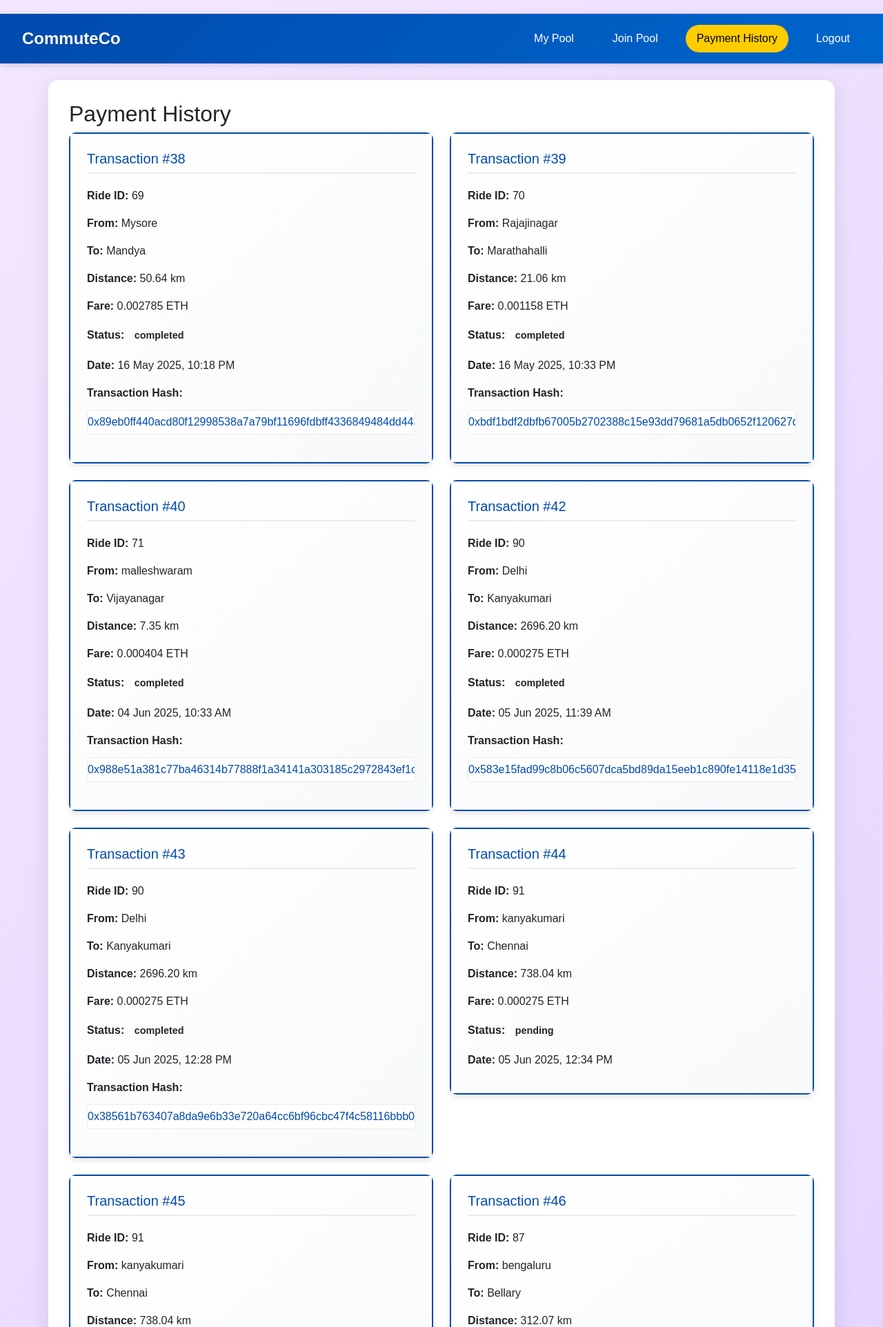
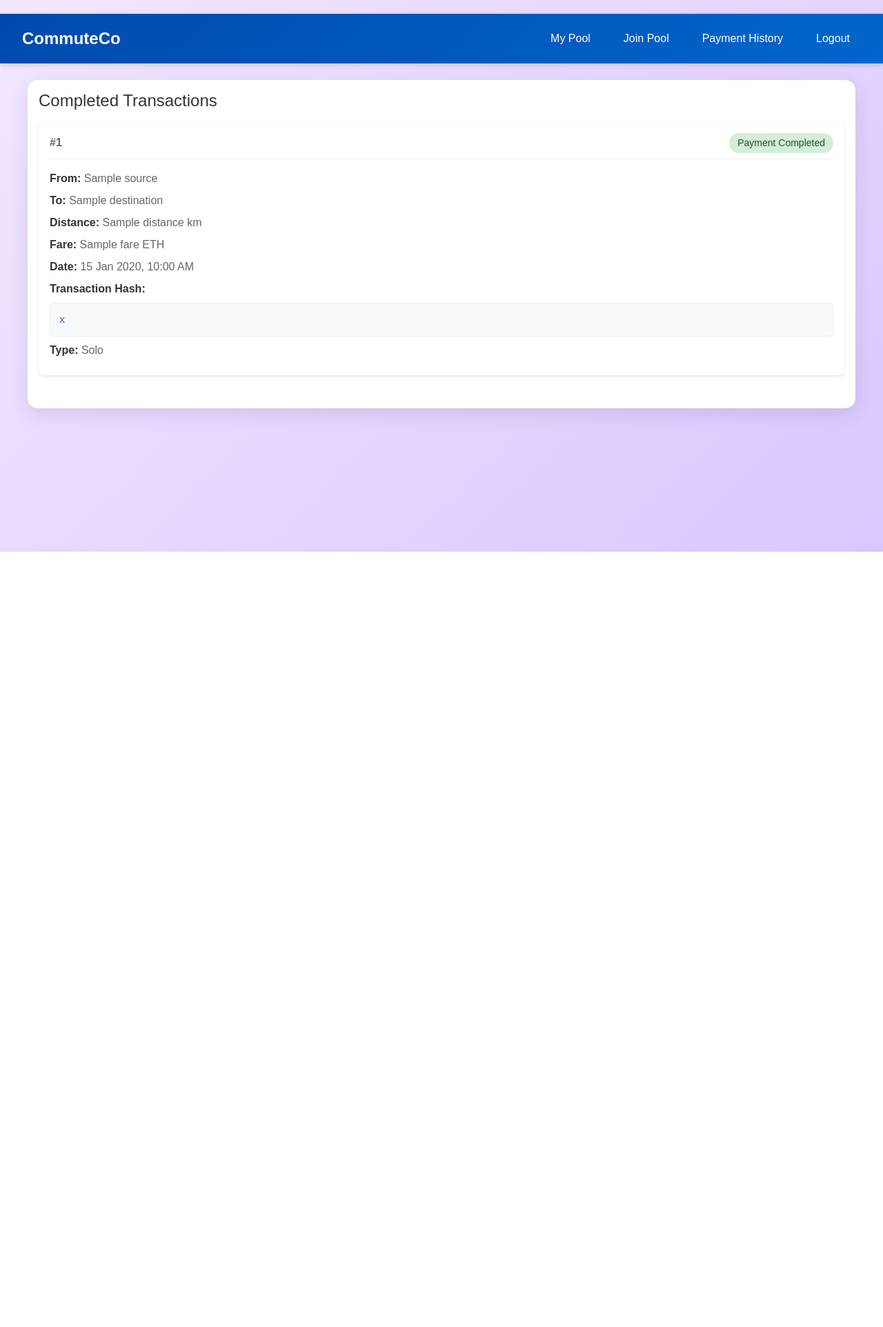
Before and after one commit to Gagan-09/CommuteCo_P, a Django app: template app/templates/driver/transactions.html in a window 1280 px wide. Shown: the top 1924 px of the page at 69% size. After the commit the page ends 800 px from the top, so only its background shows below. Run offline with Django 5.2, Linux system fonts and the light colour scheme; data comes from the database, SQL or seed files in the repository; both versions use the stored data as it was after the commit; tables that the repository leaves empty hold one stand-in row (values such as "Sample post"); the template is opened without the code that fills it: values that come from a table or form of the project are taken from there, most other values are stand-ins (such as "Sample title", 1, 10 or a date in 2020).

Commit message:
Solo rider payment success

```diff
--- a/app/templates/driver/home.html
+++ b/app/templates/driver/home.html
@@ -545,7 +545,10 @@
             "X-CSRFToken": document.querySelector("[name=csrfmiddlewaretoken]")
               .value,
           },
-          body: JSON.stringify({ walletAddress: walletAddress }),
+          body: JSON.stringify({
+            walletAddress: walletAddress,
+            amount: "0", // For driver's wallet check, we just want to see the balance
+          }),
         });
 
         const data = await response.json();
--- a/app/templates/driver/transactions.html
+++ b/app/templates/driver/transactions.html
@@ -21,27 +21,68 @@
 </div>
 
 <div class="container mt-4">
-  <h2>{% if request.session.driver_id %}Driver{% else %}Payment{% endif %} History</h2>
-  <div class="row">
-    {% for transaction in transactions %}
-    <div class="col-md-6 mb-4">
-      <div class="card">
-        <div class="card-body">
-          <h5 class="card-title">Transaction #{{ transaction.id }}</h5>
-          <p><strong>Ride ID:</strong> {{ transaction.ride.id }}</p>
+  <!-- <h2>Transactions</h2> -->
+
+  <!-- Status Filter -->
+  <!-- <div class="status-filter">
+    <select id="statusFilter" class="form-control" onchange="filterTransactions()">
+      <option value="all">All Transactions</option>
+      <option value="pending" selected>Pending Transactions</option>
+      <option value="completed">Completed Transactions</option>
+    </select>
+  </div> -->
+
+  <!-- Pending Transactions -->
+  <!-- <div class="transaction-section" id="pendingSection">
+    <h3>Pending Transactions</h3>
+    {% if pending_transactions %}
+    <div class="transaction-list">
+      {% for transaction in pending_transactions %}
+      <div class="transaction-card">
+        <div class="transaction-header">
+          <span class="transaction-id">#{{ transaction.id }}</span>
+          <span class="status-badge status-pending">Pending</span>
+        </div>
+        <div class="transaction-details">
           <p><strong>From:</strong> {{ transaction.source }}</p>
           <p><strong>To:</strong> {{ transaction.destination }}</p>
-          <p>
-            <strong>Distance:</strong> {{ transaction.distance|floatformat:2 }}
-            km
-          </p>
-          <p><strong>Fare:</strong> {{ transaction.fare|floatformat:6 }} ETH</p>
-          <p>
-            <strong>Status:</strong>
-            <span class="status-badge {% if transaction.status == 'Completed' %}status-completed{% elif transaction.status == 'Pending' %}status-pending{% endif %}">
-              {{ transaction.status }}
-            </span>
-          </p>
+          <p><strong>Distance:</strong> {{ transaction.distance }} km</p>
+          <p><strong>Fare:</strong> {{ transaction.fare }} ETH</p>
+          <p><strong>Date:</strong> {{ transaction.created_at|date:"d M Y, h:i A" }}</p>
+          {% if transaction.ride.is_carpool %}
+            {% if transaction.passenger_count == 1 %}
+              <p><strong>Type:</strong> Solo</p>
+            {% else %}
+              <p><strong>Type:</strong> Carpool</p>
+            {% endif %}
+          {% else %}
+            <p><strong>Type:</strong> Solo</p>
+          {% endif %}
+        </div>
+      </div>
+      {% endfor %}
+    </div>
+    {% else %}
+    <p class="no-transactions">No pending transactions</p>
+    {% endif %}
+  </div> -->
+
+  <!-- Completed Transactions -->
+  <div class="transaction-section" id="completedSection">
+    <h3>Completed Transactions</h3>
+    {% if completed_transactions %}
+    <div class="transaction-list">
+      {% for transaction in completed_transactions %}
+      <div class="transaction-card">
+        <div class="transaction-header">
+          <span class="transaction-id">#{{ transaction.id }}</span>
+          <span class="status-badge status-completed">Payment Completed</span>
+        </div>
+        <div class="transaction-details">
+          <p><strong>From:</strong> {{ transaction.source }}</p>
+          <p><strong>To:</strong> {{ transaction.destination }}</p>
+          <p><strong>Distance:</strong> {{ transaction.distance }} km</p>
+          <p><strong>Fare:</strong> {{ transaction.fare }} ETH</p>
           <p><strong>Date:</strong> {{ transaction.created_at|date:"d M Y, h:i A" }}</p>
           {% if transaction.transaction_hash %}
             <p>
@@ -53,14 +94,22 @@
               </div>
             </p>
           {% endif %}
+          {% if transaction.ride.is_carpool %}
+            {% if transaction.passenger_count == 1 %}
+              <p><strong>Type:</strong> Solo</p>
+            {% else %}
+              <p><strong>Type:</strong> Carpool</p>
+            {% endif %}
+          {% else %}
+            <p><strong>Type:</strong> Solo</p>
+          {% endif %}
         </div>
       </div>
+      {% endfor %}
     </div>
-    {% empty %}
-    <div class="col-12">
-      <p class="text-center">No transactions found.</p>
-    </div>
-    {% endfor %}
+    {% else %}
+    <p class="no-transactions">No completed transactions</p>
+    {% endif %}
   </div>
 </div>
 
@@ -80,30 +129,25 @@
   .titlePoint {
     color: white;
     font-size: 1.5rem;
-    font-weight: bold;
-    text-shadow: 1px 1px 2px rgba(0, 0, 0, 0.2);
+    font-weight: 600;
+    margin: 0;
   }
 
   .navPoint {
     display: flex;
-    gap: 1.5rem;
+    gap: 1rem;
   }
 
   .navPoint a {
     color: white;
     text-decoration: none;
     padding: 0.5rem 1rem;
-    border-radius: 20px;
-    transition: all 0.3s ease;
+    border-radius: 5px;
+    transition: background-color 0.3s;
   }
 
   .navPoint a:hover {
-    background: #ffffff33;
-  }
-
-  .navPoint a#activac {
-    background: #ffcc00;
-    color: #000;
+    background-color: rgba(255, 255, 255, 0.1);
   }
 
   .hamburger-menu {
@@ -112,90 +156,36 @@
     font-size: 1.5rem;
     cursor: pointer;
     padding: 0.5rem;
+    z-index: 101;
   }
 
-  .card {
-    border: 2px solid #004aad;
-    border-radius: 10px;
-    box-shadow: 0 4px 8px rgba(0, 0, 0, 0.1);
-    transition: transform 0.2s, box-shadow 0.2s;
-    background-color: #f8f9fa;
+  .hamburger-menu i {
+    display: block;
   }
 
-  .card:hover {
-    transform: translateY(-5px);
-    box-shadow: 0 6px 12px rgba(0, 0, 0, 0.15);
+  .status-filter {
+    margin-bottom: 2rem;
   }
 
-  .card-body {
-    padding: 1.5rem;
-    background: linear-gradient(to bottom right, #ffffff, #f8f9fa);
+  .status-filter select {
+    width: 200px;
+    padding: 0.5rem;
+    border: 1px solid #ddd;
+    border-radius: 5px;
+    background-color: white;
+    font-size: 1rem;
+    cursor: pointer;
+    transition: border-color 0.3s;
   }
 
-  .text-primary {
-    color: #004aad !important;
-    text-decoration: none;
+  .status-filter select:hover {
+    border-color: #004aad;
   }
 
-  .text-primary:hover {
-    text-decoration: underline;
-  }
-
-  .card-body p {
-    margin-bottom: 0.5rem;
-    padding: 0.25rem 0;
-  }
-
-  .card-title {
-    color: #004aad;
-    margin-bottom: 1rem;
-    padding-bottom: 0.5rem;
-    border-bottom: 2px solid #e9ecef;
-  }
-
-  .hash-container {
-    max-width: 100%;
-    overflow-x: auto;
-    white-space: nowrap;
-    padding: 5px 0;
-    margin-top: 5px;
-    background-color: #ffffff;
-    border-radius: 4px;
-    border: 1px solid #e9ecef;
-  }
-
-  .hash-container::-webkit-scrollbar {
-    height: 4px;
-  }
-
-  .hash-container::-webkit-scrollbar-track {
-    background: #f1f1f1;
-    border-radius: 2px;
-  }
-
-  .hash-container::-webkit-scrollbar-thumb {
-    background: #004aad;
-    border-radius: 2px;
-  }
-
-  .status-badge {
-    padding: 4px 10px;
-    border-radius: 4px;
-    font-weight: 600;
-    display: inline-block;
-    font-size: 0.9rem;
-  }
-
-  .status-completed {
-    color: #155724;
-    background-color: #d4edda;
-    border: 1px solid #c3e6cb;
-  }
-
-  .status-pending {
-    color: #856404;
-    background-color: #fff3cd;
-    border: 1px solid #ffeeba;
+  .status-filter select:focus {
+    outline: none;
+    border-color: #004aad;
+    box-shadow: 0 0 0 2px rgba(0, 74, 173, 0.2);
   }
 
   @media screen and (max-width: 768px) {
@@ -213,15 +203,16 @@
 
     .navPoint {
       display: none;
-      position: absolute;
-      top: 100%;
+      position: fixed;
+      top: 0;
       left: 0;
       right: 0;
-      background: #004aad;
+      bottom: 0;
+      background: rgba(0, 74, 173, 0.95);
       flex-direction: column;
-      padding: 1rem;
+      padding: 4rem 1rem 1rem;
       gap: 0.5rem;
-      box-shadow: 0 4px 6px rgba(0, 0, 0, 0.1);
+      z-index: 100;
     }
 
     .navPoint.active {
@@ -231,40 +222,150 @@
     .navPoint a {
       width: 100%;
       text-align: center;
-      padding: 0.8rem;
+      padding: 1rem;
       border-radius: 8px;
+      font-size: 1.1rem;
+      background: rgba(255, 255, 255, 0.1);
+    }
+
+    .navPoint a:hover {
+      background: rgba(255, 255, 255, 0.2);
     }
 
     .container {
       margin-top: 1rem;
       padding: 0.5rem;
     }
+
+    .status-filter select {
+      width: 100%;
+    }
+
+    .hash-container {
+      font-size: 0.8rem;
+      padding: 0.6rem;
+    }
   }
 
   @media screen and (max-width: 480px) {
-    .headerSelction {
-      padding: 0.6rem 0.8rem;
+    .hash-container {
+      font-size: 0.75rem;
+      padding: 0.5rem;
+    }
   }
 
-    .titlePoint {
-      font-size: 1.1rem;
+  .container {
+    max-width: 1200px;
+    margin: 0 auto;
+    padding: 1rem;
   }
 
-    .navPoint a {
-      padding: 0.6rem;
+  .transaction-section {
+    margin-bottom: 2rem;
+  }
+
+  .transaction-section h3 {
+    color: #333;
+    margin-bottom: 1rem;
+    font-size: 1.5rem;
+  }
+
+  .transaction-list {
+    display: grid;
+    gap: 1rem;
+  }
+
+  .transaction-card {
+    background: white;
+    border-radius: 8px;
+    box-shadow: 0 2px 4px rgba(0, 0, 0, 0.1);
+    padding: 1rem;
+  }
+
+  .transaction-header {
+    display: flex;
+    justify-content: space-between;
+    align-items: center;
+    margin-bottom: 1rem;
+    padding-bottom: 0.5rem;
+    border-bottom: 1px solid #eee;
+  }
+
+  .transaction-id {
+    font-weight: 600;
+    color: #666;
+  }
+
+  .status-badge {
+    padding: 0.25rem 0.75rem;
+    border-radius: 20px;
+    font-size: 0.875rem;
+    font-weight: 500;
+  }
+
+  .status-pending {
+    background-color: #fff3cd;
+    color: #856404;
+  }
+
+  .status-completed {
+    background-color: #d4edda;
+    color: #155724;
+  }
+
+  .transaction-details p {
+    margin: 0.5rem 0;
+    color: #666;
+  }
+
+  .transaction-details strong {
+    color: #333;
+  }
+
+  .no-transactions {
+    text-align: center;
+    color: #666;
+    padding: 2rem;
+    background: #f8f9fa;
+    border-radius: 8px;
+  }
+
+  .hash-container {
+    word-break: break-all;
+    background: #f8f9fa;
+    padding: 0.8rem;
+    border-radius: 6px;
+    margin-top: 0.5rem;
+    border: 1px solid #e9ecef;
+    font-family: monospace;
     font-size: 0.9rem;
   }
 
-    .container {
-      margin-top: 0.8rem;
+  .hash-container a {
+    color: #0066cc;
+    text-decoration: none;
+    transition: color 0.2s;
   }
+
+  .hash-container a:hover {
+    color: #004aad;
+    text-decoration: underline;
   }
 </style>
 
 <script>
   function toggleMenu() {
     const navPoint = document.querySelector(".navPoint");
+    const hamburgerMenu = document.querySelector(".hamburger-menu");
+
     navPoint.classList.toggle("active");
+
+    // Prevent body scrolling when menu is open
+    if (navPoint.classList.contains("active")) {
+      document.body.style.overflow = "hidden";
+    } else {
+      document.body.style.overflow = "";
+    }
   }
 
   // Close menu when clicking outside
@@ -277,8 +378,36 @@
       !hamburgerMenu.contains(event.target)
     ) {
       navPoint.classList.remove("active");
+      document.body.style.overflow = "";
     }
   });
+
+  // Close menu when clicking a link
+  document.querySelectorAll(".navPoint a").forEach((link) => {
+    link.addEventListener("click", () => {
+      const navPoint = document.querySelector(".navPoint");
+      navPoint.classList.remove("active");
+      document.body.style.overflow = "";
+    });
+  });
+
+  // Function to filter transactions
+  function filterTransactions() {
+    const status = document.getElementById('statusFilter').value;
+    const pendingSection = document.getElementById('pendingSection');
+    const completedSection = document.getElementById('completedSection');
+
+    if (status === 'all') {
+      pendingSection.style.display = 'block';
+      completedSection.style.display = 'block';
+    } else if (status === 'pending') {
+      pendingSection.style.display = 'block';
+      completedSection.style.display = 'none';
+    } else if (status === 'completed') {
+      pendingSection.style.display = 'none';
+      completedSection.style.display = 'block';
+    }
+  }
 </script>
 
 {% if messages %}
```
Also changed, not shown: Execution.txt (added, +54 -0 lines), app/views.py (+89 -41 lines), db.sqlite3. Lines whose indentation alone changed are shown as unchanged.
